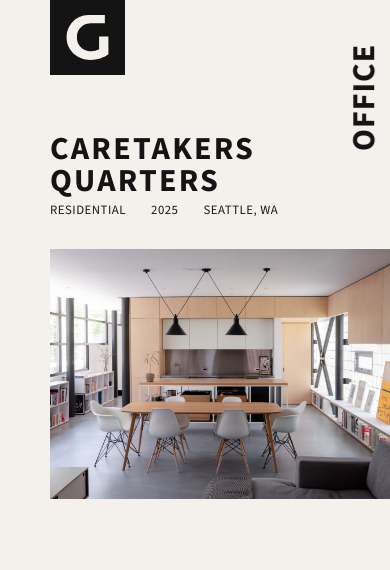
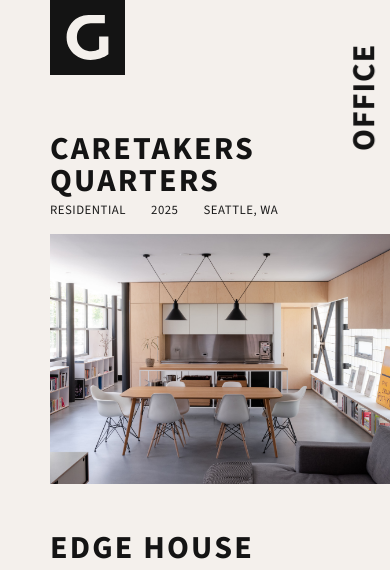
Before and after one commit to mmcdermott18/grey-dev, a Jekyll site: the page built from work/index.html, in a window 390 px wide. Shown: the top 570 px of the page. Built offline with Jekyll 4.4.1, drawn with Linux system fonts in a browser that asks for light colours.

Commit message:
Update main.scss

```diff
--- a/_sass/main.scss
+++ b/_sass/main.scss
@@ -601,10 +601,10 @@
   }
   div.image-slider {
     height: 250px;
-    margin: 15px 0 25px;
   }
   div.slider-container {
     width: calc(100% + 50px);
+    margin: 15px 0;
   }
   main#home {
     margin: 25px;
```
